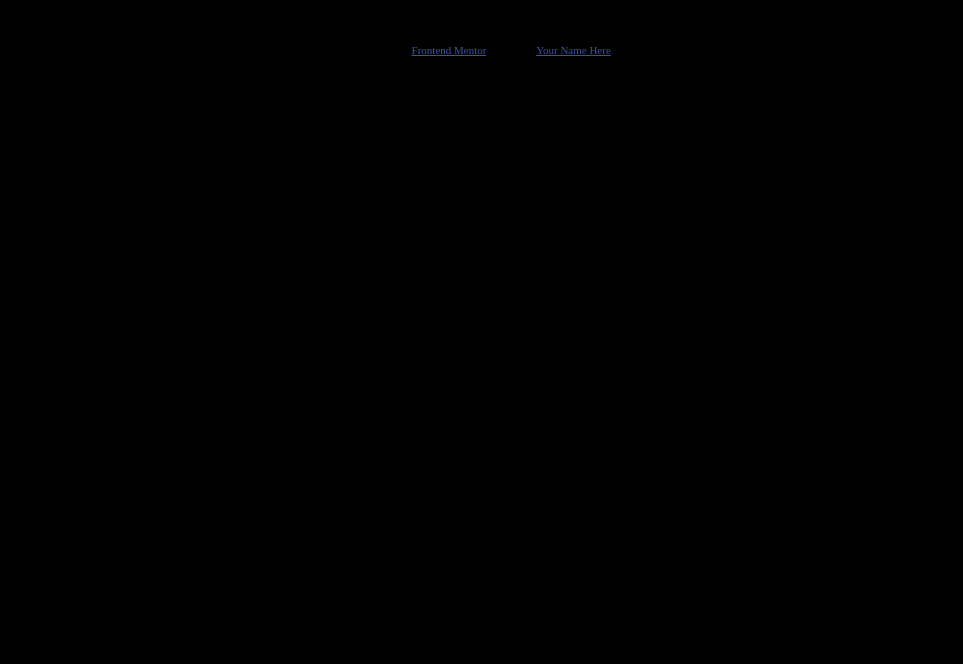
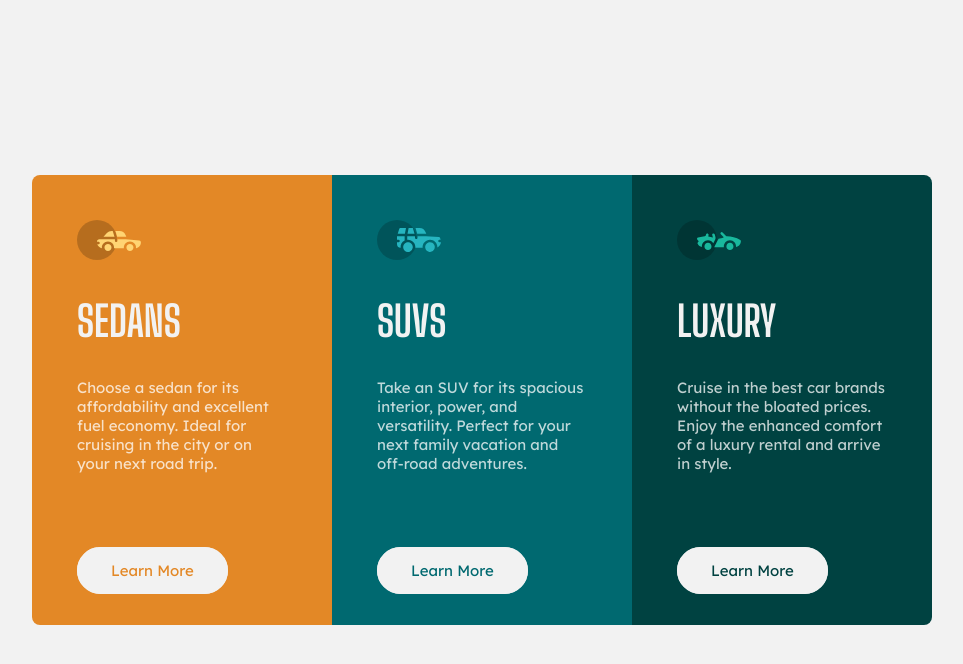
Before and after one commit to elisavet12/3-column-preview-card, a plain HTML site: page index.html in a window 1280 px wide. Shown: the whole page, without its empty margins (158-1121 px from the left). Drawn offline with Linux system fonts and the light colour scheme.

Commit message:
finished

```diff
--- a/index.html
+++ b/index.html
@@ -31,18 +31,43 @@
     </style>
   </head>
   <body>
-    Sedans Choose a sedan for its affordability and excellent fuel economy.
-    Ideal for cruising in the city or on your next road trip. SUVs Take an SUV
-    for its spacious interior, power, and versatility. Perfect for your next
-    family vacation and off-road adventures. Luxury Cruise in the best car
-    brands without the bloated prices. Enjoy the enhanced comfort of a luxury
-    rental and arrive in style.
+    <div class="card sedans">
+      <img class="image" src="./images/icon-sedans.svg" />
+      <h1 class="title">Sedans</h1>
+      <p class="excerpt">
+        Choose a sedan for its affordability and excellent fuel economy. Ideal
+        for cruising in the city or on your next road trip.
+      </p>
+      <a class="link" href="#">Learn More</a>
+    </div>
+    <div class="card suvs">
+      <img class="image" src="./images/icon-suvs.svg" />
+      <h1 class="title">SUVs</h1>
+      <p class="excerpt">
+        Take an SUV for its spacious interior, power, and versatility. Perfect
+        for your next family vacation and off-road adventures.
+      </p>
+      <a class="link" href="#">Learn More</a>
+    </div>
+    <div class="card luxury">
+      <img class="image" src="./images/icon-luxury.svg" />
+      <h1 class="title">Luxury</h1>
+      <p class="excerpt">
+        Cruise in the best car brands without the bloated prices. Enjoy the
+        enhanced comfort of a luxury rental and arrive in style.
+      </p>
+      <a class="link" href="#">Learn More</a>
+    </div>
+    <!--  -->
+    <!-- <div class="attribution">
+      Challenge by
+      <a
+        class="link"
+        href="https://www.frontendmentor.io?ref=challenge"
+        target="_blank"
+        >Frontend Mentor</a
+      >. Coded by <a class="link" href="#">Your Name Here</a>.
 
-    <div class="attribution">
-      Challenge by
-      <a href="https://www.frontendmentor.io?ref=challenge" target="_blank"
-        >Frontend Mentor</a
-      >. Coded by <a href="#">Your Name Here</a>.
-    </div>
+    </div> -->
   </body>
 </html>
--- a/style.css
+++ b/style.css
@@ -1,3 +1,90 @@
+/* font-family: 'Big Shoulders Display', cursive;
+font-family: 'Lexend Deca', sans-serif; */
 body {
-  background-color: black;
+  display: flex;
+  justify-content: center;
+  align-items: center;
+  font-family: "Lexend Deca", sans-serif;
+  font-size: 15px;
+  background-color: hsl(0, 0%, 95%);
+  min-height: 100vh;
+  margin: 0px;
+  padding: 86px 25px;
+  box-sizing: border-box;
 }
+
+.card {
+  padding: 45px;
+  max-width: 300px;
+  box-sizing: border-box;
+  flex-basis: 100%;
+}
+
+.sedans {
+  background-color: hsl(31, 77%, 52%);
+  color: hsl(31, 77%, 52%);
+  border-top-left-radius: 8px;
+  border-bottom-left-radius: 8px;
+}
+
+.suvs {
+  background-color: hsl(184, 100%, 22%);
+  color: hsl(184, 100%, 22%);
+}
+
+.luxury {
+  background-color: hsl(179, 100%, 13%);
+  color: hsl(179, 100%, 13%);
+  border-top-right-radius: 8px;
+  border-bottom-right-radius: 8px;
+}
+
+.image {
+}
+
+.title {
+  text-transform: uppercase;
+  font-family: "Big Shoulders Display", cursive;
+  font-size: 42px;
+  color: hsl(0, 0%, 95%);
+  margin: 32px 0px;
+}
+
+.excerpt {
+  color: hsla(0, 0%, 100%, 0.75);
+  margin-bottom: 88px;
+}
+
+.link {
+  background-color: hsl(0, 0%, 95%);
+  color: inherit;
+  text-decoration-line: none;
+  padding: 12px 32px;
+  white-space: nowrap;
+  border-radius: 24px;
+  border-width: 2px;
+  border-style: solid;
+  border-color: hsl(0, 0%, 95%);
+}
+
+.link:hover {
+  background-color: transparent;
+  color: hsl(0, 0%, 95%);
+}
+
+@media only screen and (max-width: 835px) {
+  body {
+    flex-direction: column;
+  }
+  .sedans {
+    border-top-left-radius: 8px;
+    border-top-right-radius: 8px;
+    border-bottom-left-radius: 0px;
+  }
+
+  .luxury {
+    border-bottom-left-radius: 8px;
+    border-bottom-right-radius: 8px;
+    border-top-right-radius: 0px;
+  }
+}
```
